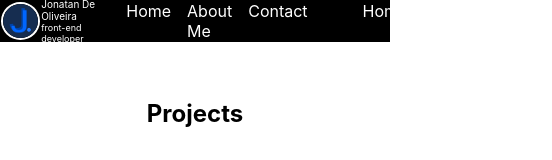
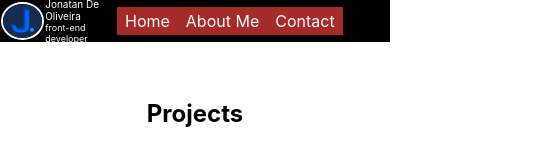
Before and after one commit to jhonis95/portfolio, a React (Create React App) app: page /projects in a window 390 px wide. Shown: the top 160 px of the page, 552 px wide, since content can reach past the window. Built offline with nearby package versions, Linux system fonts and the light colour scheme.

Commit message:
fixing the navBar component

```diff
--- a/src/comps/Nav/mobileNav.js
+++ b/src/comps/Nav/mobileNav.js
@@ -1,9 +1,12 @@
 import React from 'react'
+import '../style/navBar.css'
 import NavBarLinks from './navBarLinks';
 class MobileNav extends React.Component{
     render(){
         return(
-            <NavBarLinks/>
+            <div id="mobileNav">
+                <NavBarLinks/>
+            </div>
         );
     }
 }
--- a/src/comps/Nav/navBar.js
+++ b/src/comps/Nav/navBar.js
@@ -10,8 +10,8 @@ class NavBar extends React.Component{
         return(
             <nav className="navBar">
                 <Icon image={icon} text="Jonatan De Oliveira" subtext="front-end developer"/>
-                <WebNav/>
-                <MobileNav/>
+                <WebNav />
+                <MobileNav />
             </nav>
         );
     }
--- a/src/comps/Nav/webNav.js
+++ b/src/comps/Nav/webNav.js
@@ -1,21 +1,10 @@
 import React from "react";
-import {Link} from 'react-router-dom'
-import NavBtn from './navBtn'
-import '../style/navBar.css'
+import NavBarLinks from "./navBarLinks";
 class WebNav extends React.Component{
     render(){
-        let style={textDecoration: 'none'}
         return(
-            <div className="navBtn">
-                <Link to="/" style={style}>
-                    <NavBtn ref="Home" namebtn="Home"/>
-                </Link>
-                <Link to="/about" style={style}>
-                    <NavBtn ref="About" namebtn="About Me"/>
-                </Link>
-                <Link to="/contact" style={style}>
-                    <NavBtn ref="Contact" namebtn="Contact"/>
-                </Link>
+            <div id="webNav">
+                <NavBarLinks/>
             </div>
         );
     }
--- a/src/comps/style/navBar.css
+++ b/src/comps/style/navBar.css
@@ -12,7 +12,19 @@
     display: flex;
     flex-direction: row;
     justify-content: space-evenly;
-    width: 100%;
-    margin-right: 5%;
-    margin-left: 5%;
 }
+#mobileNav{
+    display: none;
+}
+#webNav{
+    width:100%;
+}
+@media(max-width:931px){ /*hiding the web navegation */
+    #mobileNav{
+        display: flex;
+        background-color: brown;
+    }
+    #webNav{
+        display: none;
+    }
+}
--- a/src/comps/style/projectsView.css
+++ b/src/comps/style/projectsView.css
@@ -2,7 +2,7 @@
     width: 20rem;
     height: auto;
     border: black solid 2px;
-    border-radius: 15%;
+    border-radius: 5%;
     text-align: center;
 }
 .subTitle{
```
